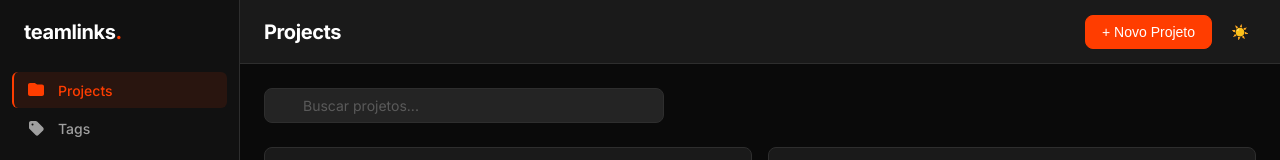
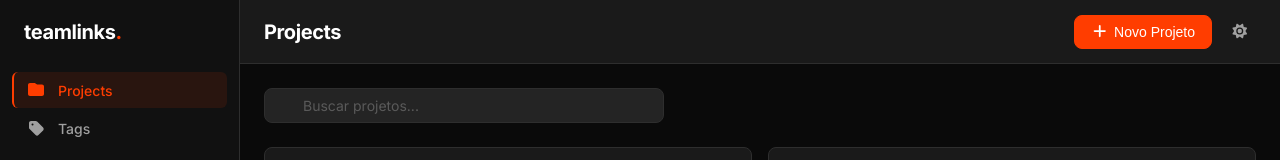
Before and after one commit to buritizinhw/TeamLinks-frontend, an Angular app in the folder team-links-frontend/: page /projects in a window 1280 px wide. Shown: the top 160 px of the page. Built offline with nearby package versions, Linux system fonts and the light colour scheme.

Commit message:
feat: integrate Font Awesome icons in theme toggle and projects page for improved UI

```diff
--- a/team-links-frontend/src/app/components/theme-toggle/theme-toggle.component.ts
+++ b/team-links-frontend/src/app/components/theme-toggle/theme-toggle.component.ts
@@ -1,15 +1,21 @@
 import { Component } from '@angular/core';
+import { FontAwesomeModule } from '@fortawesome/angular-fontawesome';
+import { faSun, faMoon } from '@fortawesome/free-solid-svg-icons';
 import { ThemeService } from '../../services/theme.service';
 
 @Component({
   selector: 'app-theme-toggle',
   standalone: true,
+  imports: [FontAwesomeModule],
   template: `
     <button class="btn btn-ghost btn-icon" (click)="theme.toggle()" title="Alternar tema">
-      {{ theme.isDark ? '☀️' : '🌙' }}
+      <fa-icon [icon]="theme.isDark ? faSun : faMoon"></fa-icon>
     </button>
   `,
 })
 export class ThemeToggleComponent {
+  faSun = faSun;
+  faMoon = faMoon;
+
   constructor(public theme: ThemeService) {}
 }
--- a/team-links-frontend/src/app/pages/projects/projects.component.html
+++ b/team-links-frontend/src/app/pages/projects/projects.component.html
@@ -1,6 +1,6 @@
 <app-page-header title="Projects">
   <button action class="btn btn-primary" (click)="openCreate()">
-    + Novo Projeto
+    <fa-icon [icon]="faPlus"></fa-icon> Novo Projeto
   </button>
 </app-page-header>
 
@@ -30,7 +30,7 @@
       <p>{{ search ? 'Nenhum projeto encontrado.' : 'Nenhum projeto cadastrado.' }}</p>
       @if (!search) {
         <button class="btn btn-secondary" (click)="openCreate()">
-          + Criar primeiro projeto
+          <fa-icon [icon]="faPlus"></fa-icon> Criar primeiro projeto
         </button>
       }
     </div>
--- a/team-links-frontend/src/app/pages/projects/projects.component.ts
+++ b/team-links-frontend/src/app/pages/projects/projects.component.ts
@@ -1,5 +1,7 @@
 import { Component, OnInit } from '@angular/core';
 import { FormsModule } from '@angular/forms';
+import { FontAwesomeModule } from '@fortawesome/angular-fontawesome';
+import { faPlus } from '@fortawesome/free-solid-svg-icons';
 import { Project } from '../../models/types';
 import { DataService } from '../../services/data.service';
 import { ToastService } from '../../services/toast.service';
@@ -13,6 +15,7 @@ import { ConfirmDeleteDialogComponent } from '../../components/confirm-delete-di
   standalone: true,
   imports: [
     FormsModule,
+    FontAwesomeModule,
     PageHeaderComponent,
     ProjectCardComponent,
     ProjectModalComponent,
@@ -24,6 +27,8 @@ import { ConfirmDeleteDialogComponent } from '../../components/confirm-delete-di
 export class ProjectsComponent implements OnInit {
   projects: Project[] = [];
   search = '';
+
+  faPlus = faPlus;
 
   modalOpen = false;
   editingProject: Project | null = null;
```
